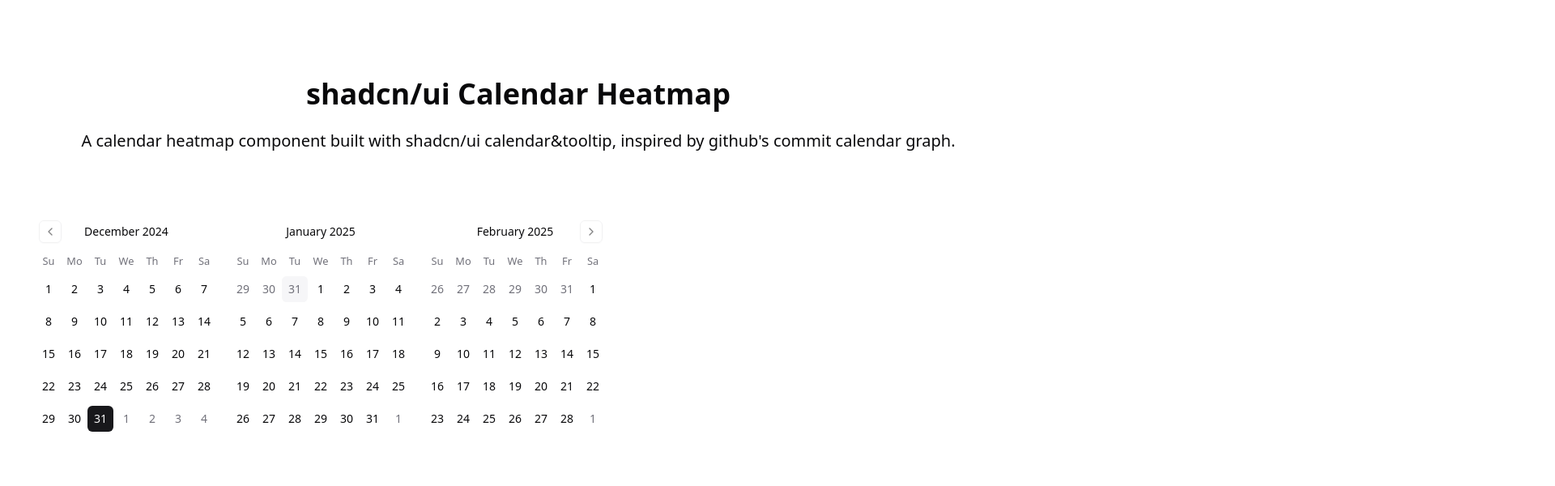
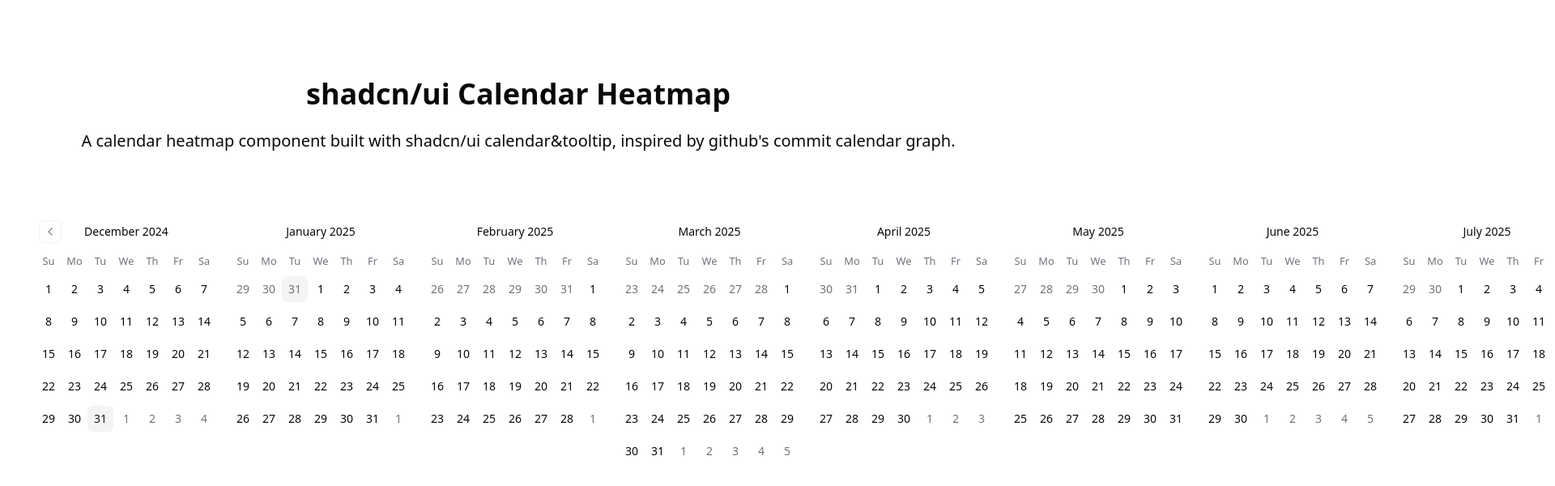
Before and after one commit to sp-yduck/shadcn-ui-calendar-heatmap, a React (Vite) app: page / in a window 1280 px wide. Shown: the top 600 px of the page at 81% size, 1920 px wide, since content can reach past the window. Built offline with nearby package versions, Linux system fonts and the light colour scheme.

Commit message:
show 12 months

```diff
--- a/src/components/calendar/CalendarHeatmap.tsx
+++ b/src/components/calendar/CalendarHeatmap.tsx
@@ -2,14 +2,5 @@
 import { Calendar } from "@/components/ui/calendar";
 
 export default function CalendarHeatmap() {
-  const [date, setDate] = React.useState<Date | undefined>(new Date());
-
-  return (
-    <Calendar
-      mode="single"
-      selected={date}
-      onSelect={setDate}
-      numberOfMonths={3}
-    />
-  );
+  return <Calendar numberOfMonths={12} />;
 }
```
